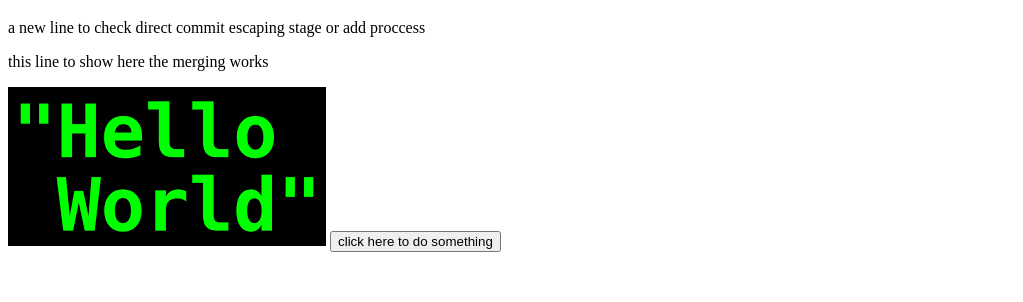
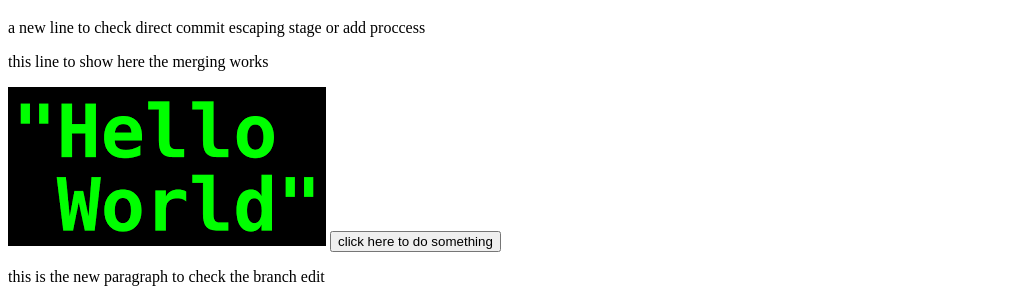
Before and after one commit to Govind0147/new-local-repo, a plain HTML site: page index.html in a window 1280 px wide. Shown: the part 553-855 px from the top of the page, without its empty margins (0-1023 px from the left). Before the commit the page ends 813 px from the top, so only its background shows below. Drawn offline with Linux system fonts and the light colour scheme.

Commit message:
updated index for new branch

```diff
--- a/index.html
+++ b/index.html
@@ -14,6 +14,7 @@
     <p>this line to show here the merging works</p>
     <img src="new image.png" alt="hello world image">
     <button>click here to do something</button>
+    <p>this is the new paragraph to check the branch edit</p>
 
 </body>
 </html>
```
